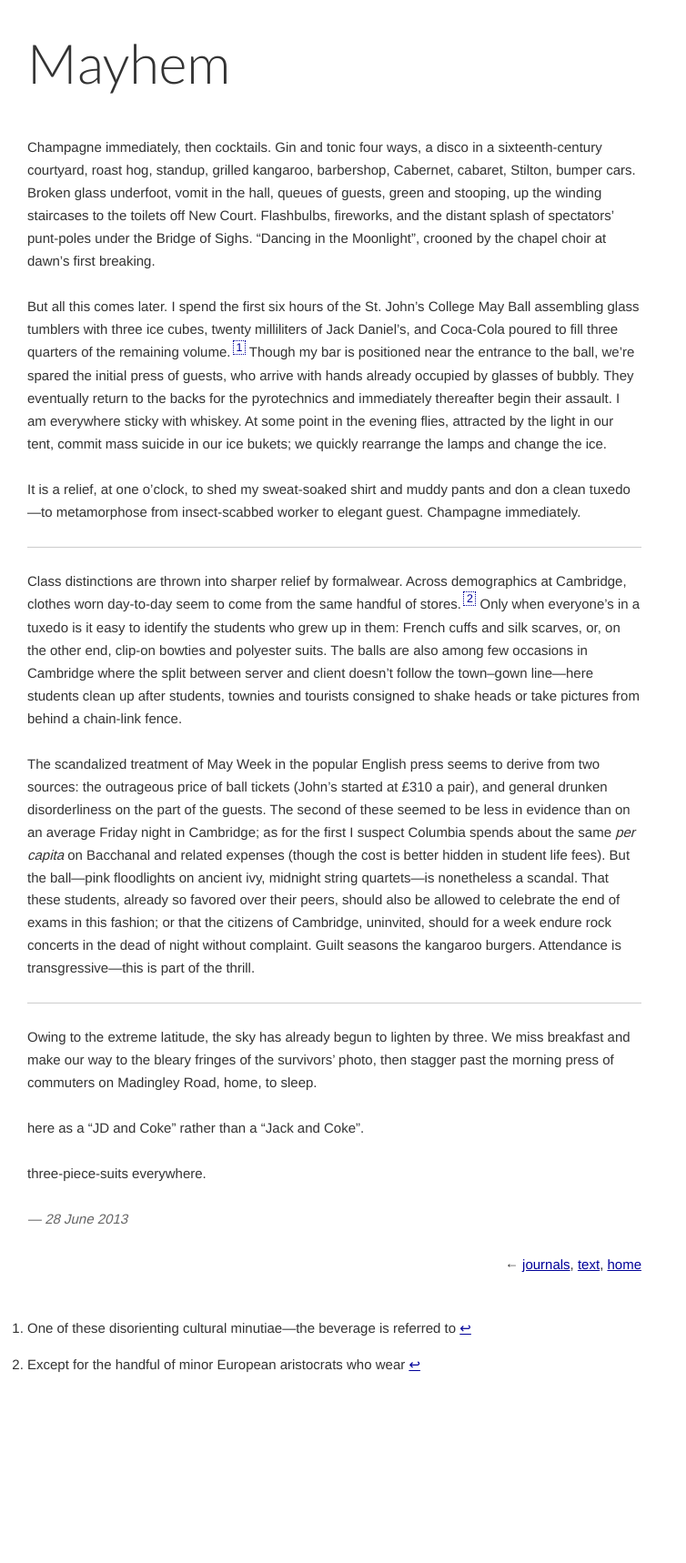
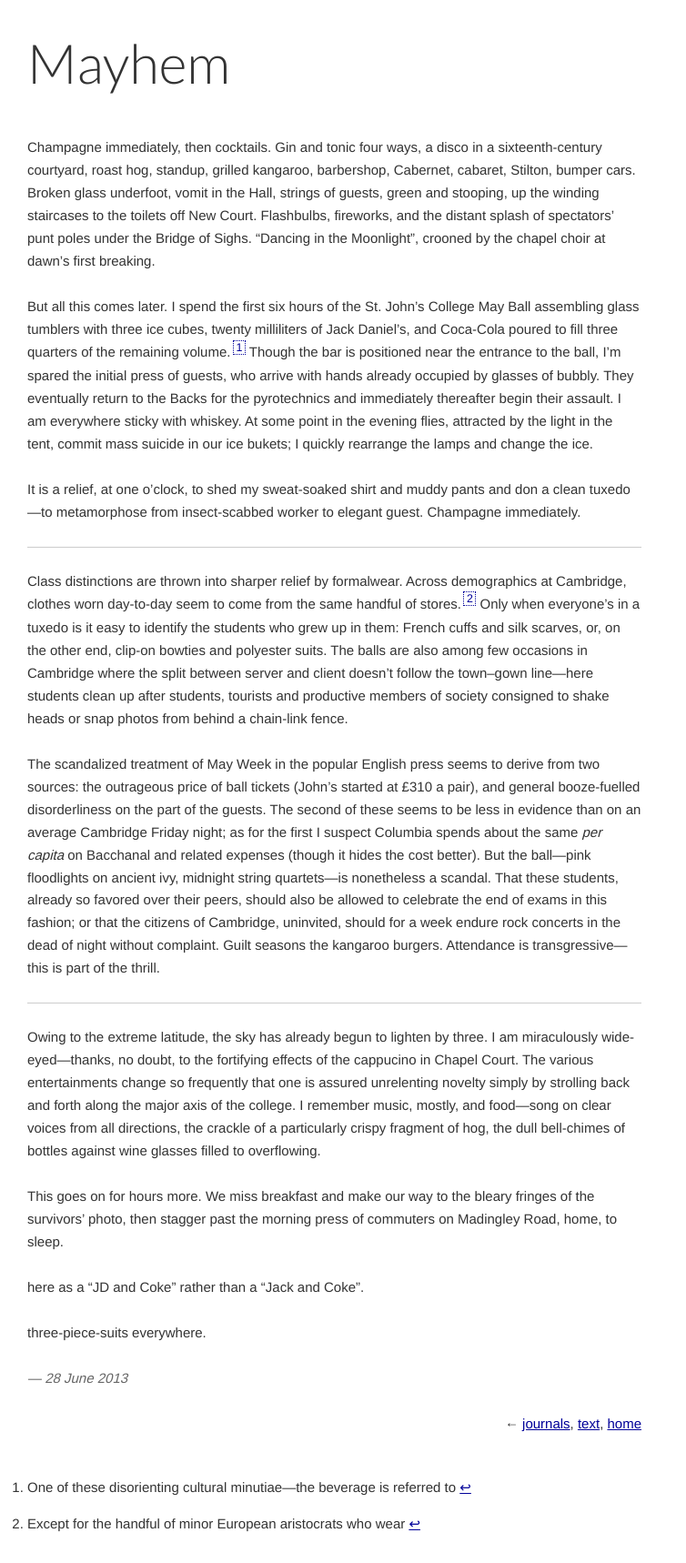
Before and after one commit to jacobandreas/writing, a Jekyll site: the page built from _posts/2013-06-28-mayhem.md, in a window 1280 px wide. Shown: the whole page at 91% size, without its empty margins (0-754 px from the left). Built offline with Jekyll 4.4.1, drawn with Linux system fonts in a browser that asks for light colours; nearby versions of some CDN libraries; before the commit the page ends 1543 px from its top, so only the background shows below that.

Commit message:
mayhem changes

```diff
--- a/_posts/2013-06-28-mayhem.md
+++ b/_posts/2013-06-28-mayhem.md
@@ -7,20 +7,20 @@ categories: [churchill]
 Champagne immediately, then cocktails. Gin and tonic four ways, a disco in a
 sixteenth-century courtyard, roast hog, standup, grilled kangaroo, barbershop,
 Cabernet, cabaret, Stilton, bumper cars.  Broken glass underfoot, vomit in the
-hall, queues of guests, green and stooping, up the winding staircases to the
+Hall, strings of guests, green and stooping, up the winding staircases to the
 toilets off New Court. Flashbulbs, fireworks, and the distant splash of
-spectators' punt-poles under the Bridge of Sighs. "Dancing in the Moonlight",
+spectators' punt poles under the Bridge of Sighs. "Dancing in the Moonlight",
 crooned by the chapel choir at dawn's first breaking.
 
 But all this comes later. I spend the first six hours of the St. John's College
 May Ball assembling glass tumblers with three ice cubes, twenty milliliters of
 Jack Daniel's, and Coca-Cola poured to fill three quarters of the remaining
-volume.[^1] Though my bar is positioned near the entrance to the ball, we're
+volume.[^1] Though the bar is positioned near the entrance to the ball, I'm
 spared the initial press of guests, who arrive with hands already occupied by
-glasses of bubbly. They eventually return to the backs for the pyrotechnics
+glasses of bubbly. They eventually return to the Backs for the pyrotechnics
 and immediately thereafter begin their assault. I am everywhere sticky with
-whiskey. At some point in the evening flies, attracted by the light in our tent,
-commit mass suicide in our ice bukets; we quickly rearrange the lamps and change
+whiskey. At some point in the evening flies, attracted by the light in the tent,
+commit mass suicide in our ice bukets; I quickly rearrange the lamps and change
 the ice.
 
 It is a relief, at one o'clock, to shed my sweat-soaked shirt and muddy pants
@@ -35,30 +35,36 @@ handful of stores.[^2] Only when everyone's in a tuxedo is it easy to identify
 the students who grew up in them: French cuffs and silk scarves, or, on the
 other end, clip-on bowties and polyester suits. The balls are also among few
 occasions in Cambridge where the split between server and client doesn't follow
-the town--gown line---here students clean up after students, townies and
-tourists consigned to shake heads or take pictures from behind a chain-link
-fence.
+the town--gown line---here students clean up after students, tourists and
+productive members of society consigned to shake heads or snap photos from
+behind a chain-link fence.
 
 The scandalized treatment of May Week in the popular English press seems to
 derive from two sources: the outrageous price of ball tickets (John's started at
-&pound;310 a pair), and general drunken disorderliness on the part of the
-guests. The second of these seemed to be less in evidence than on an average
-Friday night in Cambridge; as for the first I suspect Columbia spends about the
-same _per capita_ on Bacchanal and related expenses (though the cost is better
-hidden in student life fees). But the ball---pink floodlights on ancient ivy,
-midnight string quartets---is nonetheless a scandal. That these students,
-already so favored over their peers, should also be allowed to celebrate the end
-of exams in this fashion; or that the citizens of Cambridge, uninvited, should
-for a week endure rock concerts in the dead of night without complaint. Guilt
-seasons the kangaroo burgers. Attendance is transgressive---this is part
-of the thrill.
+&pound;310 a pair), and general booze-fuelled disorderliness on the part of the
+guests. The second of these seems to be less in evidence than on an average
+Cambridge Friday night; as for the first I suspect Columbia spends about the
+same _per capita_ on Bacchanal and related expenses (though it hides the cost
+better). But the ball---pink floodlights on ancient ivy, midnight string
+quartets---is nonetheless a scandal. That these students, already so favored
+over their peers, should also be allowed to celebrate the end of exams in this
+fashion; or that the citizens of Cambridge, uninvited, should for a week endure
+rock concerts in the dead of night without complaint. Guilt seasons the kangaroo
+burgers. Attendance is transgressive---this is part of the thrill.
 
 ***
 
-Owing to the extreme latitude, the sky has already begun to lighten by three.
-We miss breakfast and make our way to the bleary fringes of the survivors'
-photo, then stagger past the morning press of commuters on Madingley Road, home,
-to sleep.
+Owing to the extreme latitude, the sky has already begun to lighten by three.  I
+am miraculously wide-eyed---thanks, no doubt, to the fortifying effects of the
+cappucino in Chapel Court. The various entertainments change so frequently that
+one is assured unrelenting novelty simply by strolling back and forth along the
+major axis of the college. I remember music, mostly, and food---song on clear
+voices from all directions, the crackle of a particularly crispy fragment of
+hog, the dull bell-chimes of bottles against wine glasses filled to overflowing.
+
+This goes on for hours more.  We miss breakfast and make our way to the bleary
+fringes of the survivors' photo, then stagger past the morning press of
+commuters on Madingley Road, home, to sleep.
 
 [^1]: One of these disorienting cultural minutiae---the beverage is referred to
 here as a "JD and Coke" rather than a "Jack and Coke".
```
